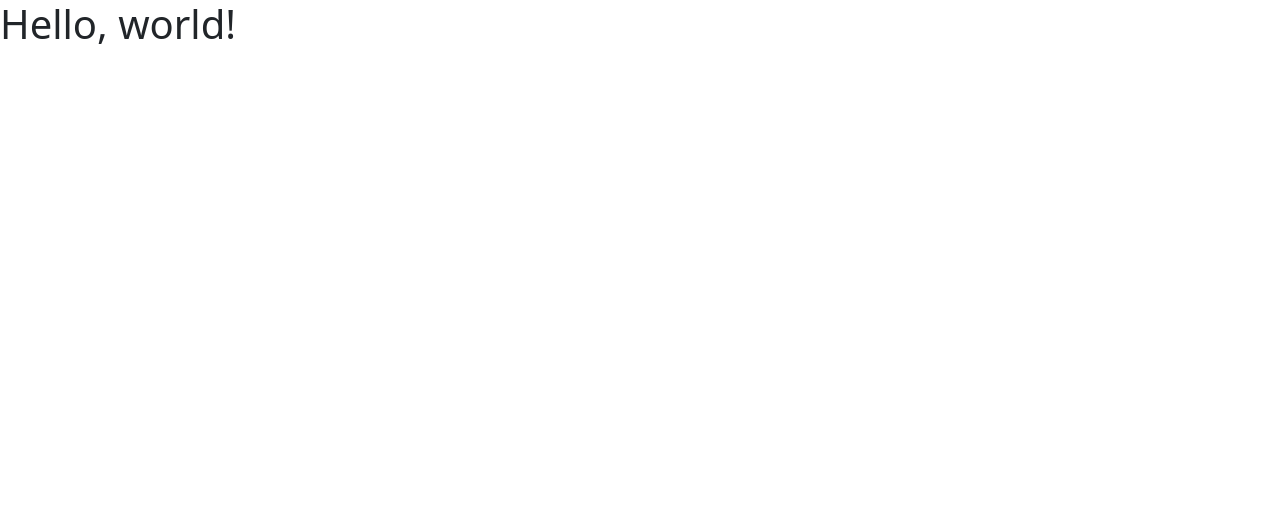
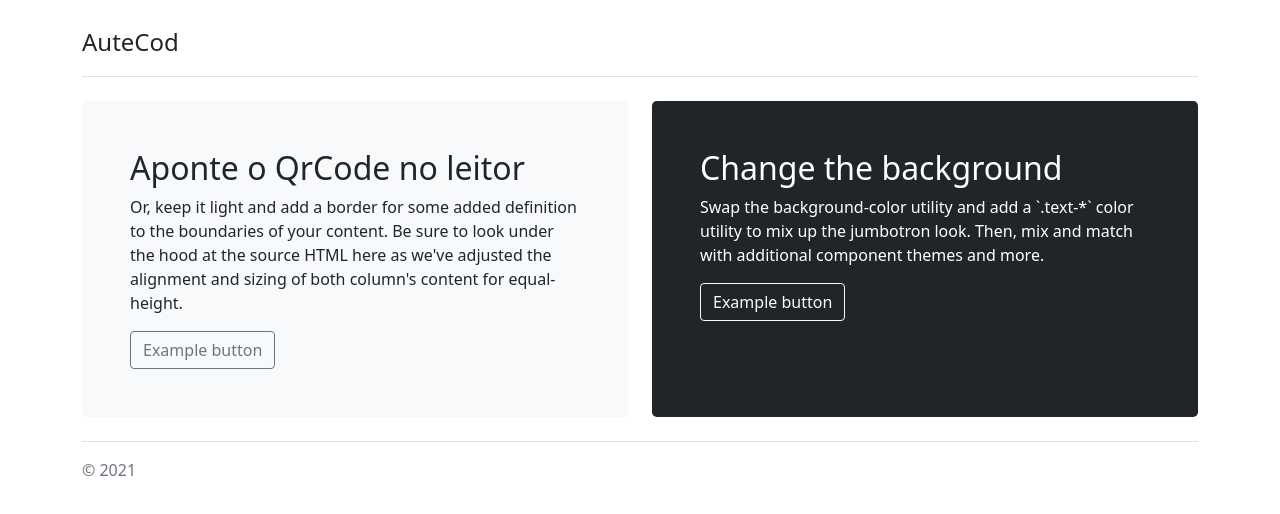
Before and after one commit to rafaelarlindodias/autecod, a website: page index.html in a window 1280 px wide. Drawn offline with Linux system fonts and the light colour scheme.

Commit message:
AC-0001-create-layout

```diff
--- a/index.html
+++ b/index.html
@@ -1,31 +1,67 @@
 <!doctype html>
-<html lang="en">
+<html lang="br">
   <head>
-    <!-- Required meta tags -->
     <meta charset="utf-8">
     <meta name="viewport" content="width=device-width, initial-scale=1">
+    <meta name="description" content="">
+    <meta name="author" content="Rafael Dias">
+    <meta name="generator" content="Hugo 0.88.1">
+    <title>AuteCod · Sistema de autenticação via QrCode</title>
 
-    <!-- SASS -->
-    <link href="stylesass.css" rel="stylesheet">
-
-    <!-- Bootstrap CSS -->
-    <link href="bootstrap-5.1.3/css/bootstrap.min.css" rel="stylesheet">
+    <!-- Bootstrap core CSS -->
     <link href="bootstrap-5.1.3/css/bootstrap.min.css" rel="stylesheet">
 
-    <title>Hello, world!</title>
+    <style>
+      .bd-placeholder-img {
+        font-size: 1.125rem;
+        text-anchor: middle;
+        -webkit-user-select: none;
+        -moz-user-select: none;
+        user-select: none;
+      }
+
+      @media (min-width: 768px) {
+        .bd-placeholder-img-lg {
+          font-size: 3.5rem;
+        }
+      }
+    </style>
+
   </head>
   <body>
-    <h1>Hello, world!</h1>
 
-    <!-- Optional JavaScript; choose one of the two! -->
+<main>
+  <div class="container py-4">
+    <header class="pb-3 mb-4 border-bottom">
+      <a href="/" class="d-flex align-items-center text-dark text-decoration-none">
+        <!--imagem logo-->
+        <span class="fs-4">AuteCod</span>
+      </a>
+    </header>
+    <div class="row align-items-md-stretch">
+      <div class="col-md-6">
+        <div class="h-100 p-5 bg-light rounded-3">
+          <h2>Aponte o QrCode no leitor</h2>
+          <p>Or, keep it light and add a border for some added definition to the boundaries of your content. Be sure to look under the hood at the source HTML here as we've adjusted the alignment and sizing of both column's content for equal-height.</p>
+          <button class="btn btn-outline-secondary" type="button">Example button</button>
+        </div>
+      </div>
+      <div class="col-md-6">
+        <div class="h-100 p-5 text-white bg-dark rounded-3">
+          <h2>Change the background</h2>
+          <p>Swap the background-color utility and add a `.text-*` color utility to mix up the jumbotron look. Then, mix and match with additional component themes and more.</p>
+          <button class="btn btn-outline-light" type="button">Example button</button>
+        </div>
+      </div>
+    </div>
 
-    <!-- Option 1: Bootstrap Bundle with Popper -->
-    <script src="bootstrap-5.1.3/js/bootstrap.bundle.min.js"></script>
+    <footer class="pt-3 mt-4 text-muted border-top">
+      &copy; 2021
+    </footer>
+  </div>
+</main>
 
-    <!-- Option 2: Separate Popper and Bootstrap JS -->
-    <!--
-    <script src="https://cdn.jsdelivr.net/npm/@popperjs/core@2.10.2/dist/umd/popper.min.js" integrity="sha384-7+zCNj/IqJ95wo16oMtfsKbZ9ccEh31eOz1HGyDuCQ6wgnyJNSYdrPa03rtR1zdB" crossorigin="anonymous"></script>
-    <script src="https://cdn.jsdelivr.net/npm/bootstrap@5.1.3/dist/js/bootstrap.min.js" integrity="sha384-QJHtvGhmr9XOIpI6YVutG+2QOK9T+ZnN4kzFN1RtK3zEFEIsxhlmWl5/YESvpZ13" crossorigin="anonymous"></script>
-    -->
+
+
   </body>
 </html>
```
